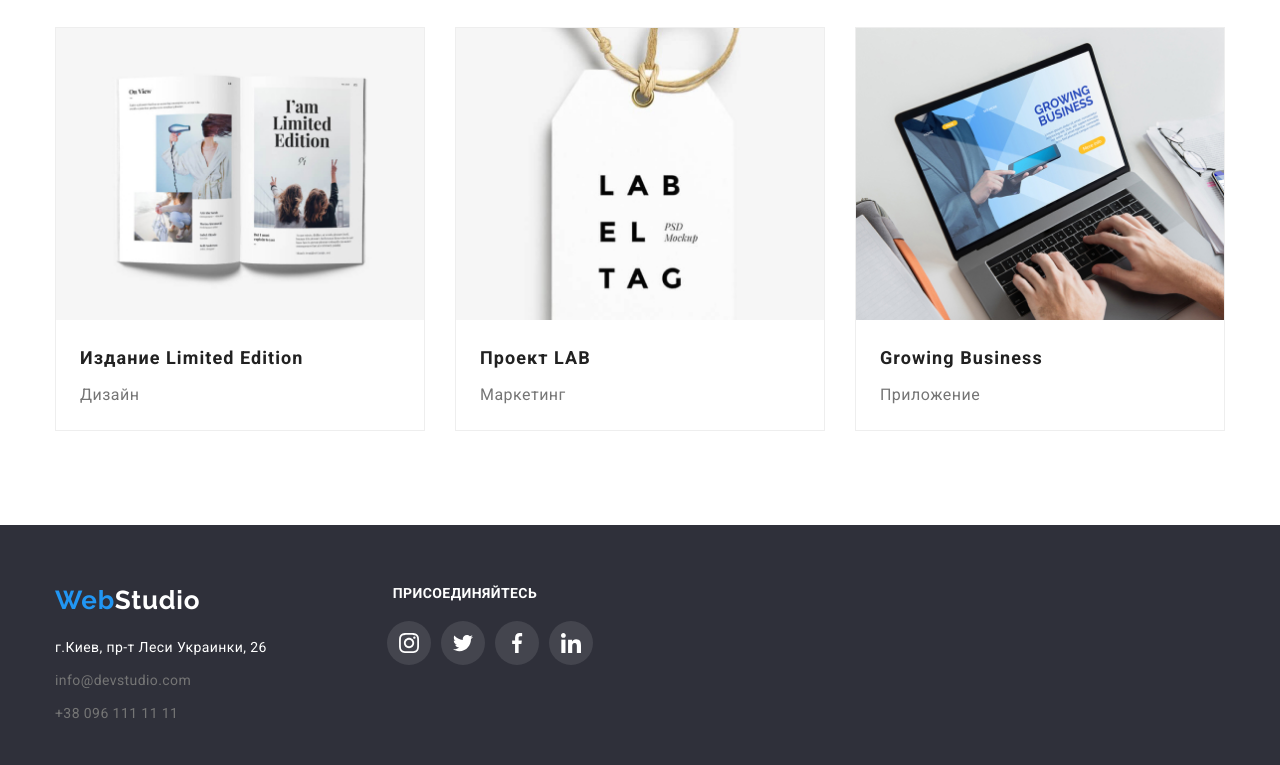
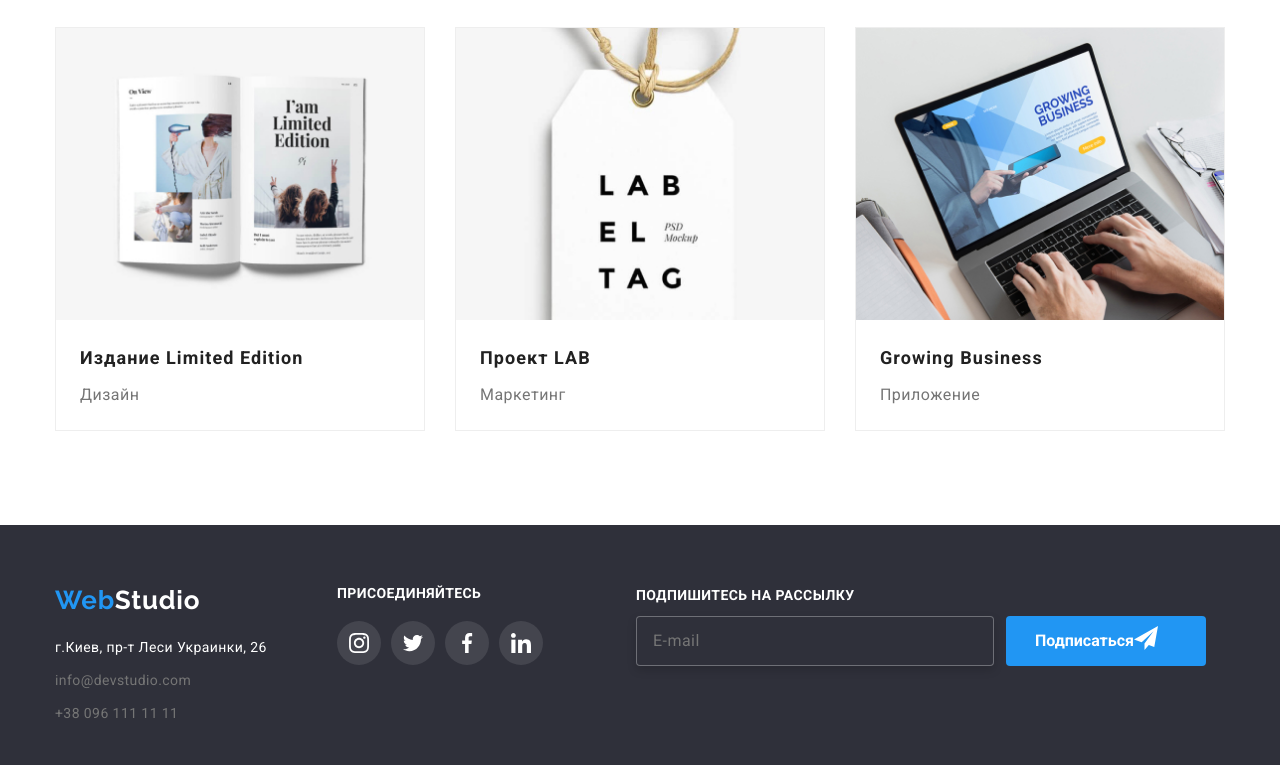
Before and after one commit to marinadumberg/goit-markup-hw-06, a plain HTML site: page portfolio.html in a window 1280 px wide. Shown: the part 1101-1866 px from the top of the page. Drawn offline with nearby package versions, Linux system fonts and the light colour scheme.

Commit message:
делает стилизацию для футера

```diff
--- a/css/styles.css
+++ b/css/styles.css
@@ -512,7 +512,6 @@ img {
 
 .social-list-footer {
   display: flex;
-  padding-left: 50px;
 }
 .social-list-item-footer:not(:last-child) {
   margin-right: 10px;
@@ -531,6 +530,7 @@ img {
 }
 
 .join-us {
+  display: flex;
   font-family: "Roboto", sans-serif;
   font-weight: 700;
   font-size: 14px;
@@ -568,6 +568,7 @@ img {
 }
 
 .sign-us-btm {
+  display: flex;
   width: 200px;
   height: 50px;
   border-radius: 4px;
@@ -579,13 +580,33 @@ img {
   background-color: #2196f3;
   cursor: pointer;
   border: none;
-  margin: 0;
+  margin-left: 12px;
+  margin-top: 31px;
+  padding-left: 29px;
+  padding-top: 10px;
 }
 
 .sign-us-email {
-  min-width: 358px;
+  display: flex;
+  width: 358px;
   height: 50px;
   margin-top: 20px;
+  border: 1px solid rgba(255, 255, 255, 0.3);
+  box-sizing: border-box;
+  filter: drop-shadow(0px 4px 4px rgba(0, 0, 0, 0.15));
+  border-radius: 4px;
+  background: #2f303a;
+  padding-left: 16px;
+  font-family: "Roboto", sans-serif;
+  font-weight: 400;
+  font-size: 16px;
+  line-height: 1.25;
+  letter-spacing: 0.03em;
+  color: rgba(255, 255, 255, 0.6);
+}
+
+.sign-us-email:focus {
+  outline: none;
 }
 
 /*footer end*/
--- a/portfolio.html
+++ b/portfolio.html
@@ -265,6 +265,22 @@
                         </a>
                     </li>
                 </ul>
+            </div>
+            <div class="sign">
+                <form action="#" class="sign-us">
+                    <div class="sign-wraper">
+                        <label class="sign-us-field">
+                            Подпишитесь на рассылку
+                            <input type="text" name="user-email" class="sign-us-email" placeholder="E-mail">
+                        </label>
+
+                        <button type="button" class="sign-us-btm">Подписаться
+                            <svg class="sign-us-icon">
+                                <use href="./images/sprite2.svg#icon-icon-send"></use>
+                            </svg>
+                        </button>
+                    </div>
+                </form>
 
             </div>
         </div>
```
